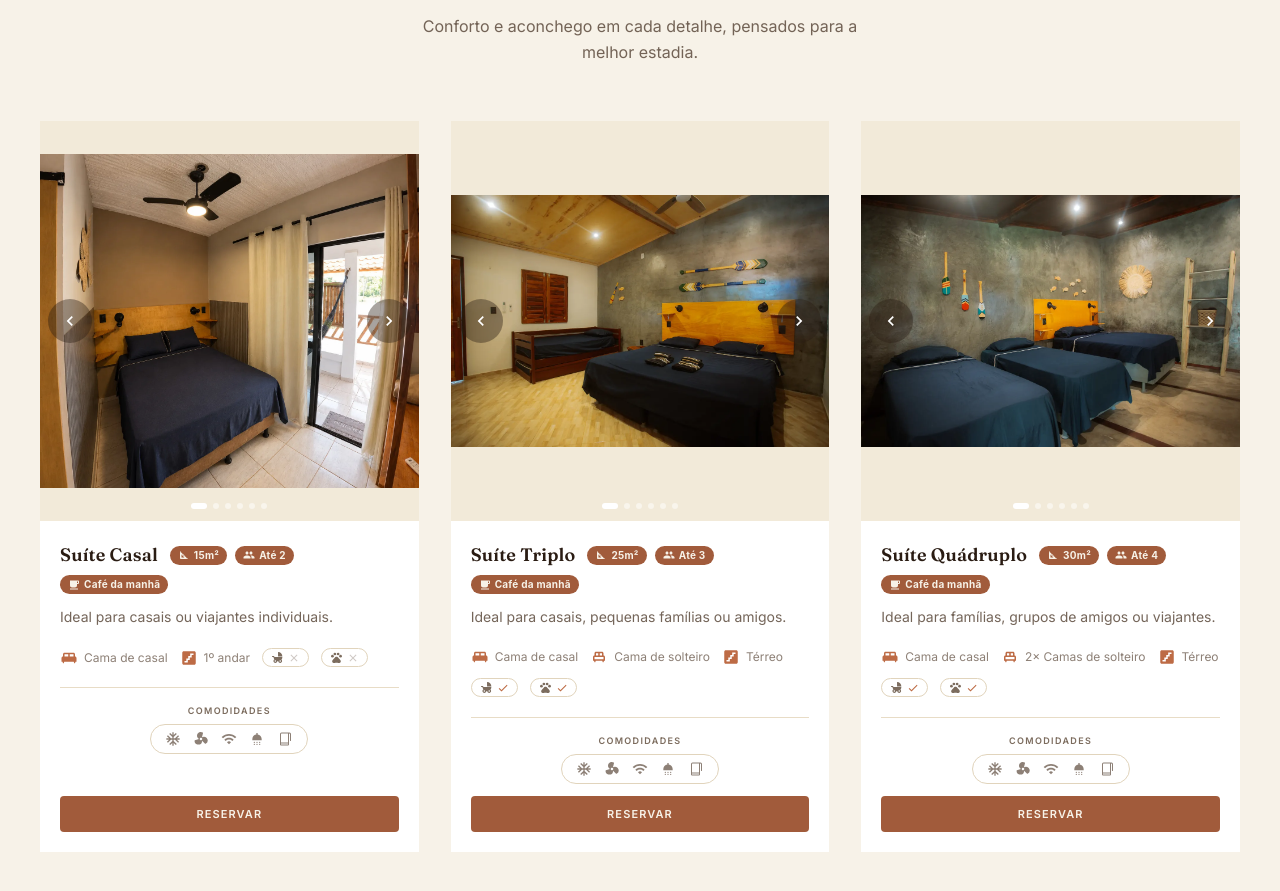
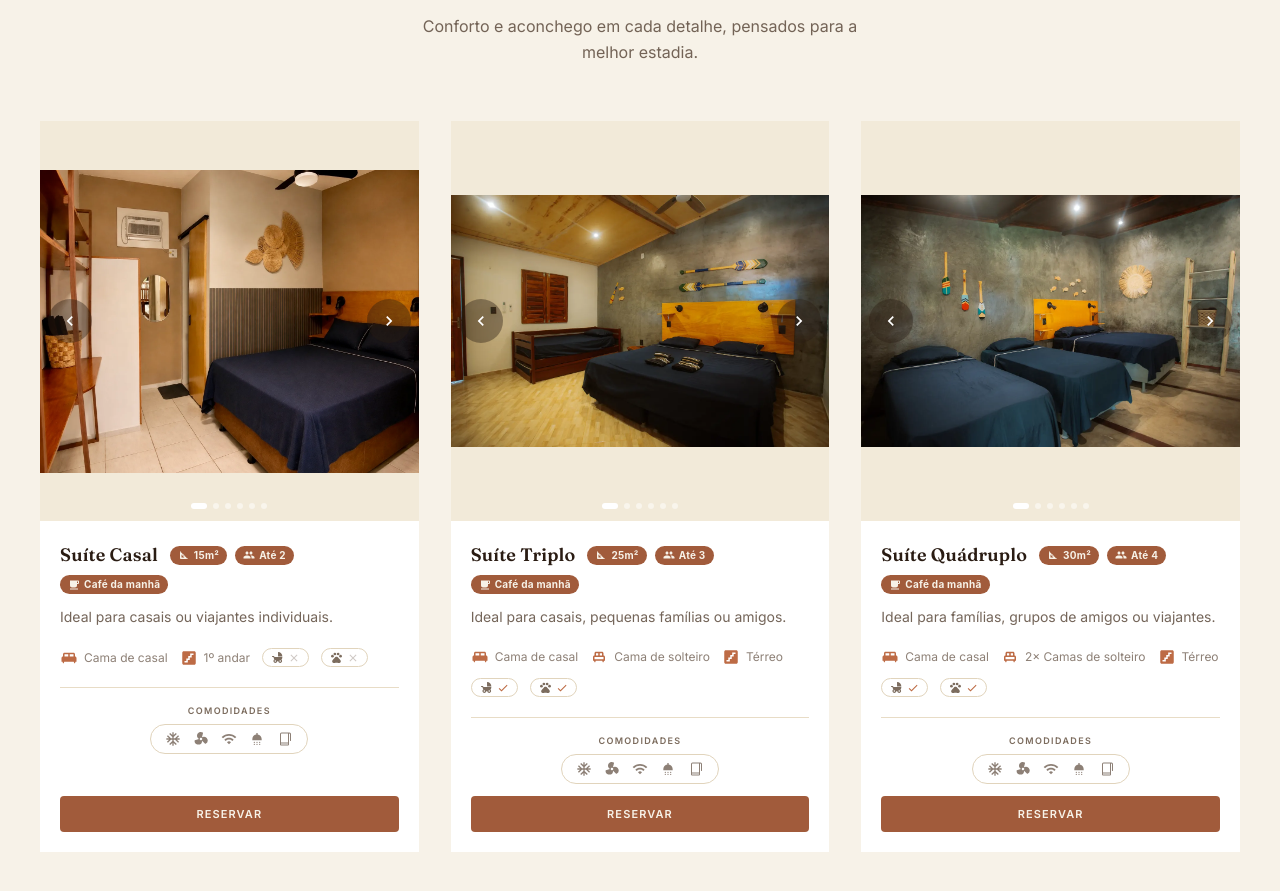
Before and after one commit to maxidelisio97/catavento-web, a React (Vite) app: page / in a window 1280 px wide. Shown: the part 1193-2084 px from the top of the page. Built offline with nearby package versions, Linux system fonts and the light colour scheme.

Commit message:
content(rooms): invertir orden de las primeras dos fotos del Cuarto Casal

```diff
--- a/src/components/Rooms.tsx
+++ b/src/components/Rooms.tsx
@@ -29,8 +29,8 @@ const ROOMS = [
     name: "Suíte Casal",
     description: "Ideal para casais ou viajantes individuais.",
     images: [
+      { src: assetPath("images/Cuarto Casal/Cuarto-Casal2.webp"), alt: "Suíte Casal — outro ângulo do quarto com a cama de casal" },
       { src: assetPath("images/Cuarto Casal/Cuarto-Casal1.webp"), alt: "Suíte Casal — cama de casal com painel decorativo de fibra na parede" },
-      { src: assetPath("images/Cuarto Casal/Cuarto-Casal2.webp"), alt: "Suíte Casal — outro ângulo do quarto com a cama de casal" },
       { src: assetPath("images/Cuarto Casal/Cuarto-Casal3.webp"), alt: "Suíte Casal — banheiro com pia dupla e espelhos" },
       { src: assetPath("images/Cuarto Casal/Cuarto-Casal4.webp"), alt: "Suíte Casal — banheiro com vaso sanitário e box" },
       { src: assetPath("images/Cuarto Casal/Cuarto-Casal5.webp"), alt: "Suíte Casal — varanda com rede e cadeiras" },
```
